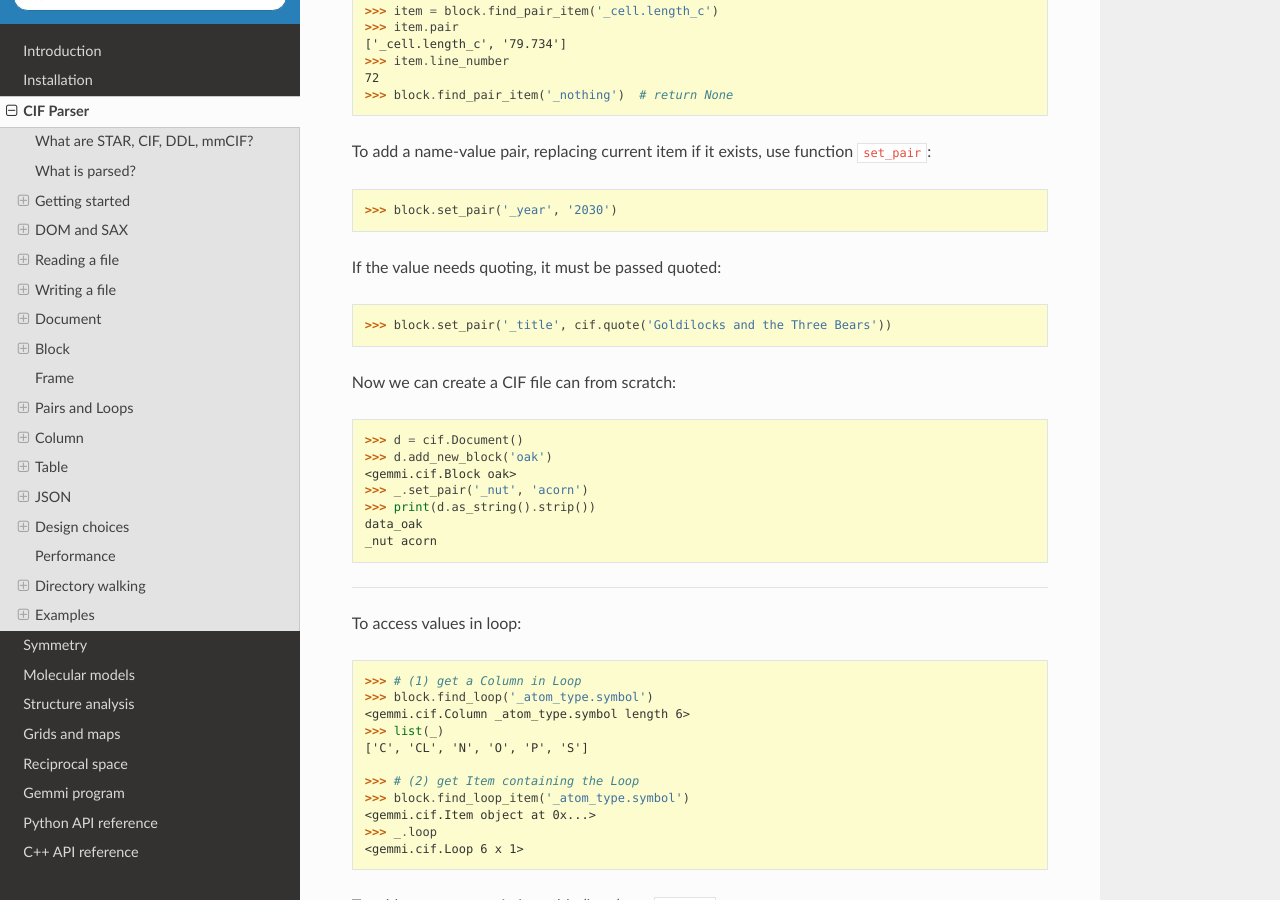
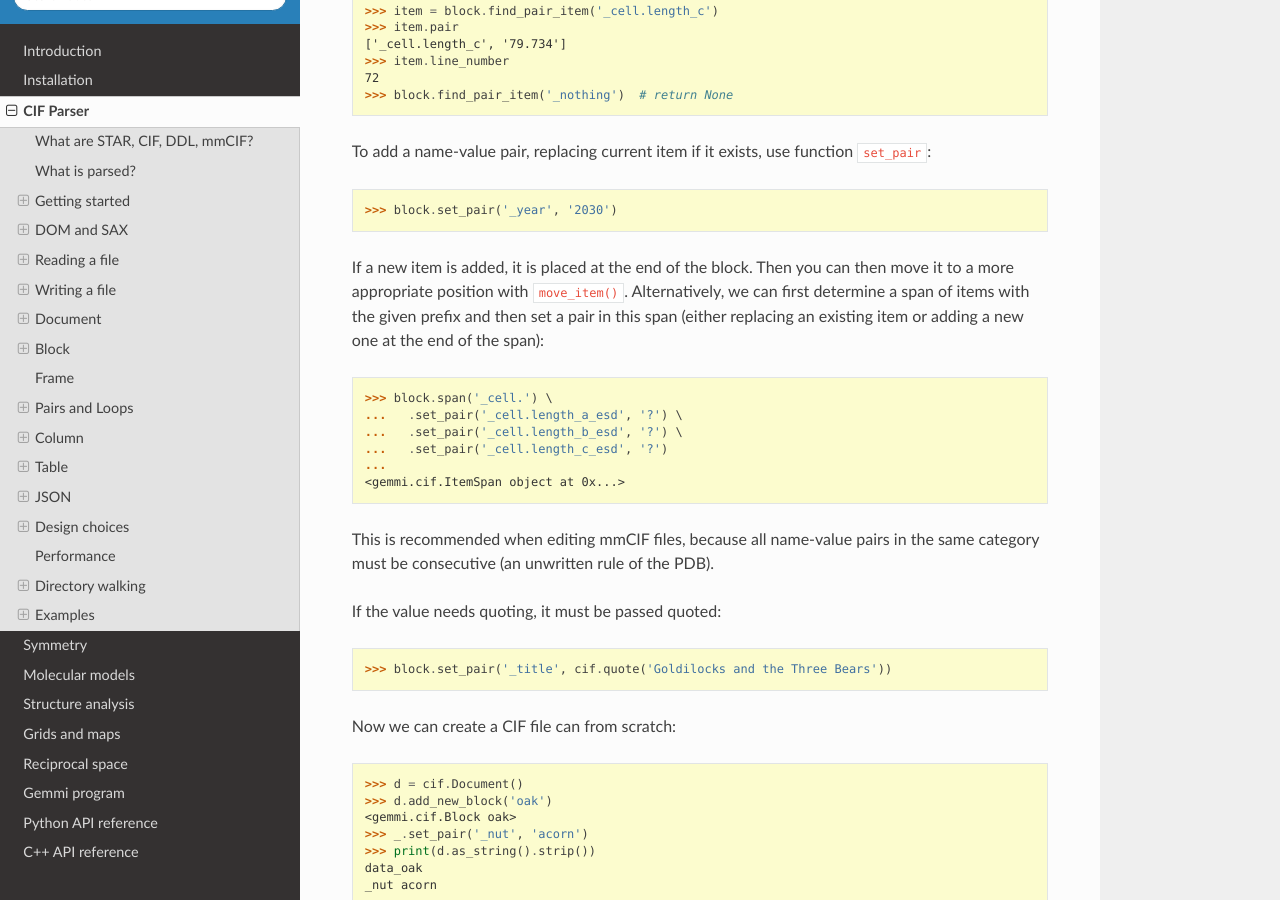
Before and after one commit to project-gemmi/gemmi, a Sphinx documentation site: the page built from docs/cif.rst, in a window 1280 px wide and 900 px high, scrolled down 14373 px. Built offline with Sphinx 7.4.7 and the Read the Docs theme 2.0.0, drawn with Linux system fonts in a browser that asks for light colours; some of the changed text lies outside the part shown.

Commit message:
move ItemSpan from impl:: to cif::, add py bindings and docs

```diff
--- a/docs/cif.rst
+++ b/docs/cif.rst
@@ -685,7 +685,7 @@ To add a pair to the block, or modify an existing one, use::
 
   void Block::set_pair(const std::string& tag, std::string value)
 
-The value needs quoting, the passed argument needs to be already quoted
+If the value needs quoting, the passed argument needs to be already quoted
 (you may pass ``cif::quote(value)``).
 
 ----
@@ -743,6 +743,24 @@ use function ``set_pair``:
 .. doctest::
 
   >>> block.set_pair('_year', '2030')
+
+If a new item is added, it is placed at the end of the block.
+Then you can then move it to a more appropriate position with ``move_item()``.
+Alternatively, we can first determine a span of items with the given prefix
+and then set a pair in this span (either replacing an existing item
+or adding a new one at the end of the span):
+
+.. doctest::
+
+  >>> block.span('_cell.') \
+  ...   .set_pair('_cell.length_a_esd', '?') \
+  ...   .set_pair('_cell.length_b_esd', '?') \
+  ...   .set_pair('_cell.length_c_esd', '?')
+  ...  # doctest: +ELLIPSIS
+  <gemmi.cif.ItemSpan object at 0x...>
+
+This is recommended when editing mmCIF files, because all name-value pairs
+in the same category must be consecutive (an unwritten rule of the PDB).
 
 If the value needs quoting, it must be passed quoted:
 
```
Also changed, not shown: 3 other files.
